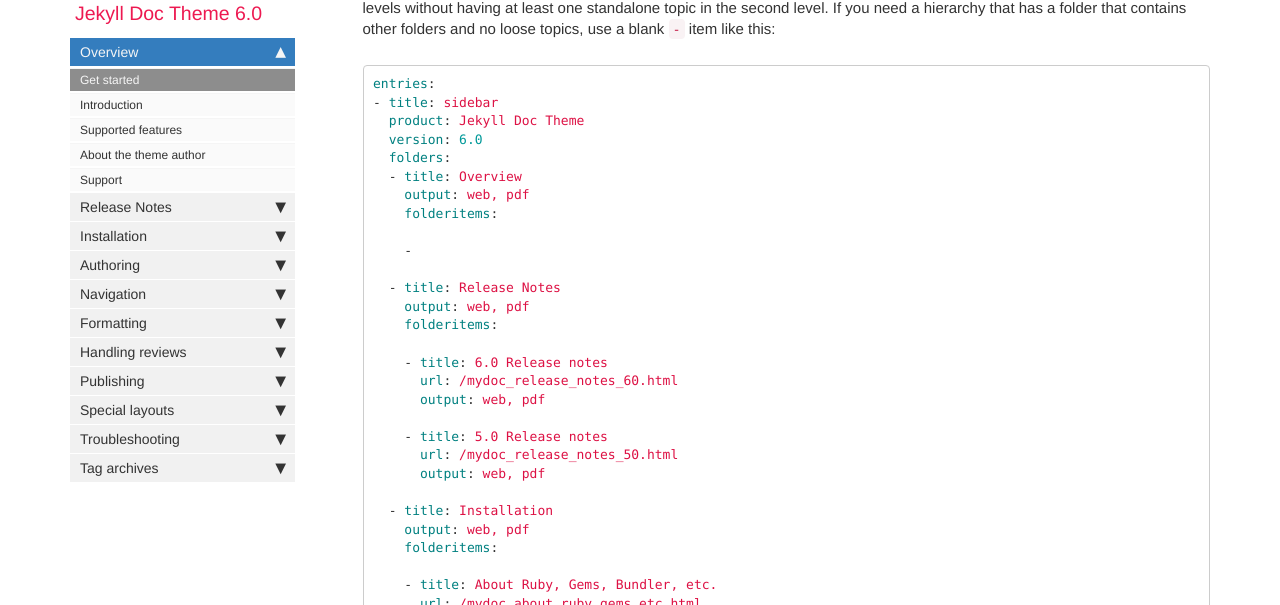
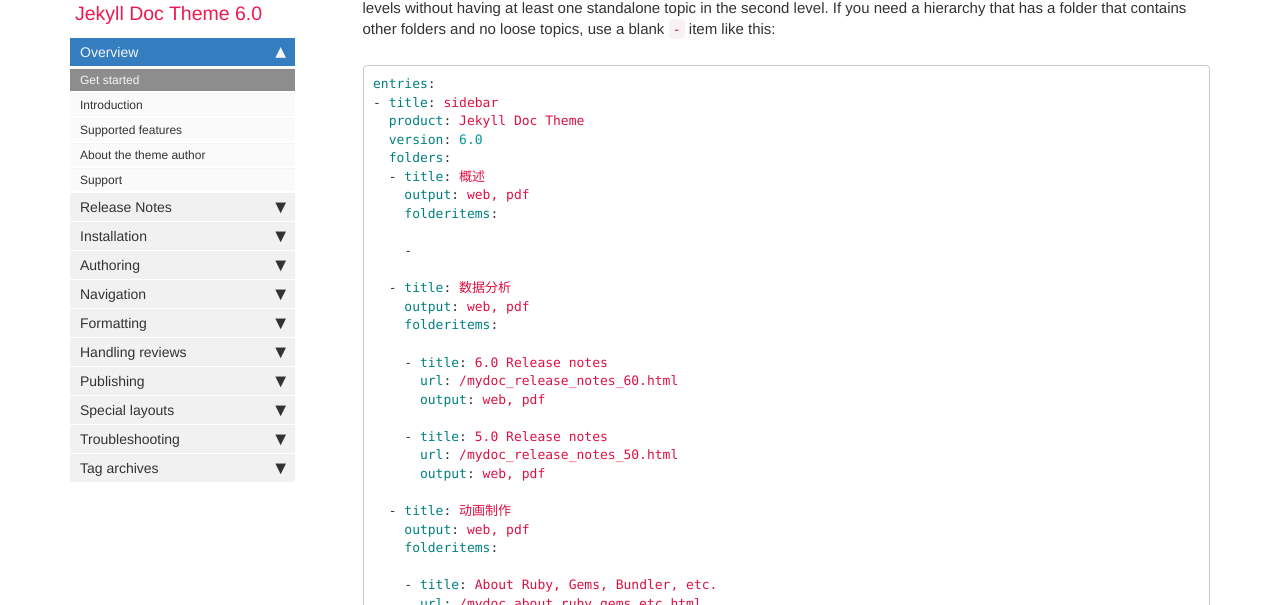
Before and after one commit to jxusthnjx/lngsyj, a Jekyll site: the page built from index.md, in a window 1280 px wide and 900 px high, scrolled down 5907 px. Shown: the part 91-696 px from the top of the window. Built offline with Jekyll 4.4.1, drawn with Linux system fonts in a browser that asks for light colours; comment, search, counter and statistics services are not loaded.

Commit message:
Update index.md

```diff
--- a/index.md
+++ b/index.md
@@ -178,7 +178,7 @@
   product: Jekyll Doc Theme
   version: 6.0
   folders:
-  - title: Overview
+  - title: 概述
     output: web, pdf
     folderitems:
 
@@ -245,13 +245,13 @@
   product: Jekyll Doc Theme
   version: 6.0
   folders:
-  - title: Overview
+  - title: 概述
     output: web, pdf
     folderitems:
 
     -
 
-  - title: Release Notes
+  - title: 数据分析
     output: web, pdf
     folderitems:
 
@@ -263,7 +263,7 @@
       url: /mydoc_release_notes_50.html
       output: web, pdf
 
-  - title: Installation
+  - title: 动画制作
     output: web, pdf
     folderitems:
 
```
